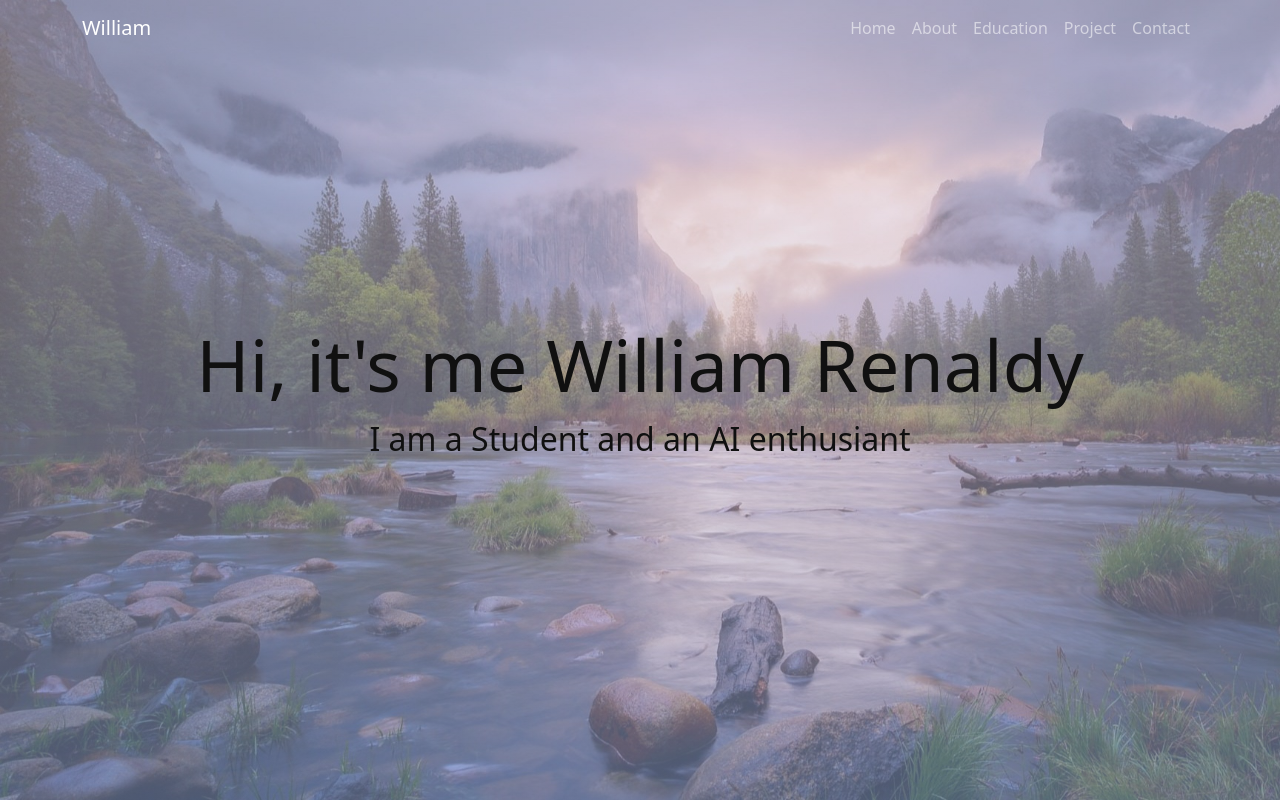
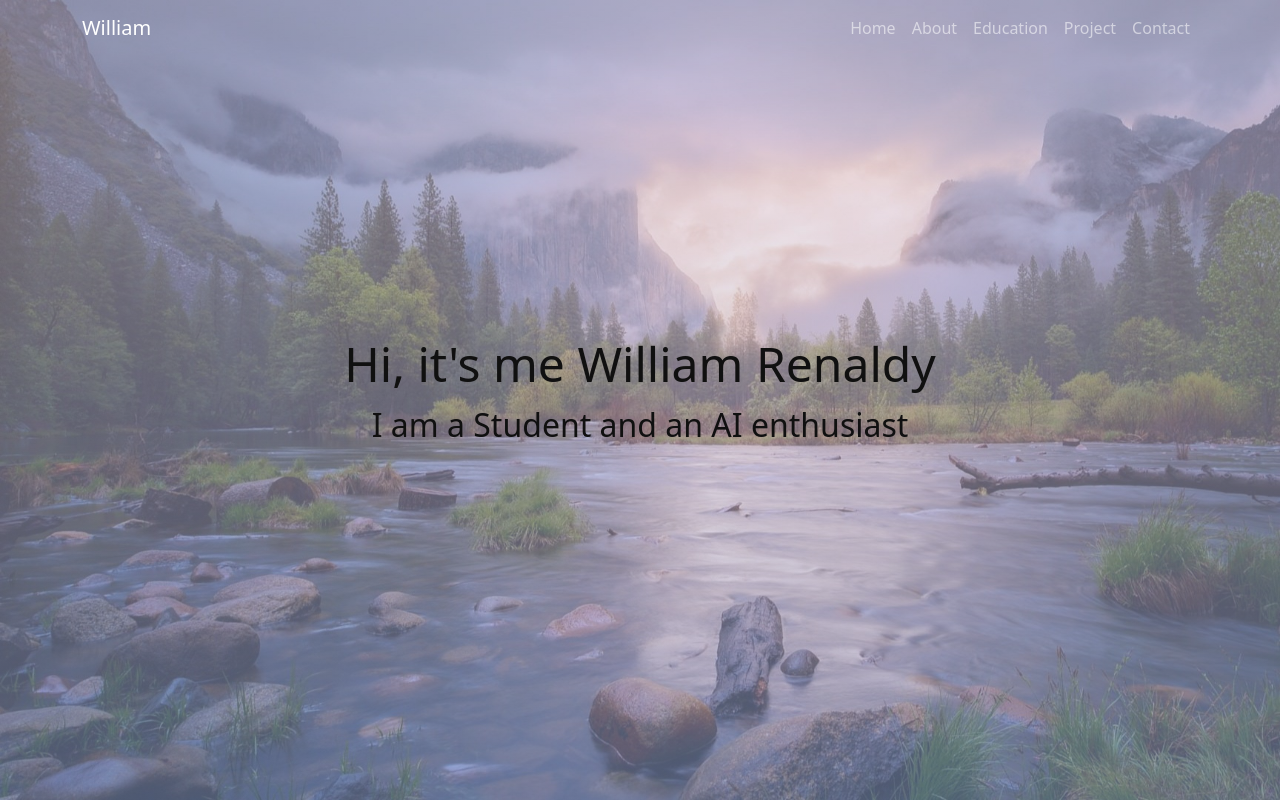
Before and after one commit to william-renaldy/portfolio, a PHP site: page / in a window 1280 px wide. Shown: the top 804 px of the page. Run offline with PHP 8.4, Linux system fonts and the light colour scheme; some libraries are stand-ins or nearby versions.

Commit message:
Add files via upload

```diff
--- a/index.html
+++ b/index.html
@@ -1,13 +1,12 @@
 <!DOCTYPE html>
 <html lang="en">
 <head>
-  <title>William's Portfolio</title>
+  <title>Portfolio Website-Brad</title>
   <meta charset="utf-8">
   <meta name="viewport" content="width=device-width, initial-scale=1">
   <!-- linking css file -->
+  <link rel="stylesheet" href="style.css">
   <link rel = "icon" href ="images/logo.png" type = "image/x-icon">
-  <link rel="stylesheet" href="style.css">
-
   <!-- bootstrap CDN -->
   <link href="https://cdn.jsdelivr.net/npm/bootstrap@5.1.3/dist/css/bootstrap.min.css" rel="stylesheet">
   <script src="https://cdn.jsdelivr.net/npm/bootstrap@5.1.3/dist/js/bootstrap.bundle.min.js"></script>
@@ -51,7 +50,7 @@
             <div class="row">
             <div class="col-lg-12 col-md-12 col-sm-12 col-xs-12 hero-text">
                 <h3 class="hero_title">Hi, it's me William Renaldy</h3>
-                <p class="hero_desc">I am a Student and an AI enthusiant</p>
+                <p class="hero_desc">I am a Student and an AI enthusiast</p>
             </div>
             </div>
         </div>
@@ -67,8 +66,8 @@
                 <div class="col-lg-4">
                     <img src="images/photo.jpeg" class= "imageAboutPage" alt="">
                 </div>
-                <br>
-                <div class="col-lg-8">
+
+                <div class="col-lg-8 mt-4 mt-md-4 mt-lg-0">
                     <p> I am William Renaldy. I am pursuing my B.Tech degree in Artificial Intelligence and Data Science from KPR Institute of Engineering and Technology, Coimbatore. I am interested in Machine Learning and Python Programming. I am also interested in Webapp and website development using HTML, CSS, JavaScript, React, Flask and Django.
 
                     </p>
@@ -249,9 +248,10 @@
                     </div>
                 </div>
 
+
                 <div class="col-lg-6">
                     <!-- form fields -->
-                    <form action ="#" method="post">
+                    <form action ="#" method="POST" enctype="multipart/form-data">
                         <input name="name" type="text" class="form-control form-control-lg" placeholder="Name">
                         <input name="email" type="email" class="form-control mt-3" placeholder="Email">
                         <input name="subject" type="text" class="form-control mt-3" placeholder="Subject">
@@ -277,6 +277,8 @@
                 <a href="https://www.twitter.com/william_renaldy" target="_blank"><i class="fab fa-twitter"></i></a>
                 <a href="https://www.linkedin.com/in/william-renaldy" target="_blank"><i class="fab fa-linkedin"></i></a>
                 <a href="https://www.github.com/williamrenaldy2003" target="_blank"><i class="fab fa-github"></i></a>
+                <a href="https://www.hackerrank.com/william_renaldy" target="_blank"><i class="fab fa-hackerrank"></i></a>
+                <a href="https://www.kaggle.com/williamrenaldy" target="_blank"><i class="fab fa-kaggle"></i></a>
             </div>
         </div>
     </footer>
--- a/style.css
+++ b/style.css
@@ -30,9 +30,7 @@ body{
     margin: auto;
 }
 /* text css above hero image*/
-.hero_title {
-    font-size: 4.5rem;
-}
+
 .hero_desc {
     font-size: 2rem;
 }
@@ -83,7 +81,7 @@ body{
     font-size: 36px;
     cursor: pointer;
 }
-.fa-facebook:hover,.fa-instagram:hover,.fa-twitter:hover,.fa-linkedin:hover, .fa-github:hover, .fa-envelope:hover{
+.fa-facebook:hover,.fa-instagram:hover,.fa-twitter:hover,.fa-linkedin:hover, .fa-github:hover, .fa-envelope:hover, .fa-hackerrank:hover, .fa-kaggle:hover{
     color: #008000;
 }
 .fab, .fa {
@@ -94,3 +92,57 @@ body{
     background-color: #808080;
     text-align: center;
 }
+
+@media (min-width: 1000px) {
+    .hero_title {
+        font-size: 5rem;
+    }
+}
+
+@media (min-width: 858px) {
+    .hero_title {
+        font-size: 4.5rem;
+    }
+}
+
+@media (min-width: 780px) {
+    .hero_title {
+        font-size: 4.1rem;
+    }
+}
+
+@media (min-width: 702px) {
+    .hero_title {
+        font-size: 3.8rem;
+    }
+}
+
+@media (min-width: 624px) {
+    .hero_title {
+        font-size: 3.3rem;
+    }
+}
+
+@media (min-width: 550px) {
+    .hero_title {
+        font-size: 3rem ;
+    }
+}
+
+@media (min-width: 480px) {
+    .hero_title {
+        font-size: 3rem ;
+    }
+}
+
+@media (min-width: 400px) {
+    .hero_title {
+        font-size: 3rem ;
+    }
+}
+
+@media (max-width: 400px) {
+    .hero_title {
+        font-size: 3rem ;
+    }
+}
```
